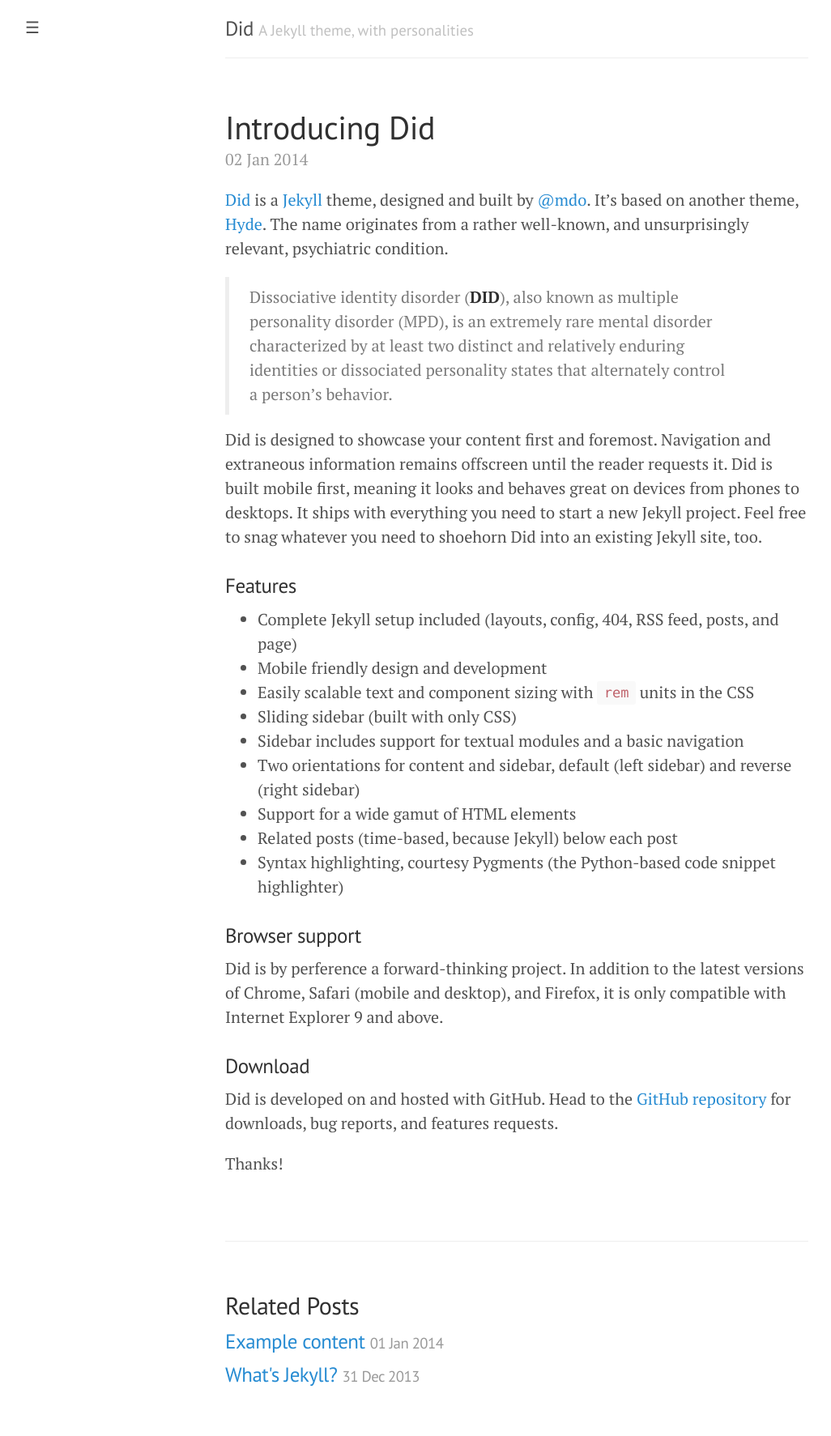
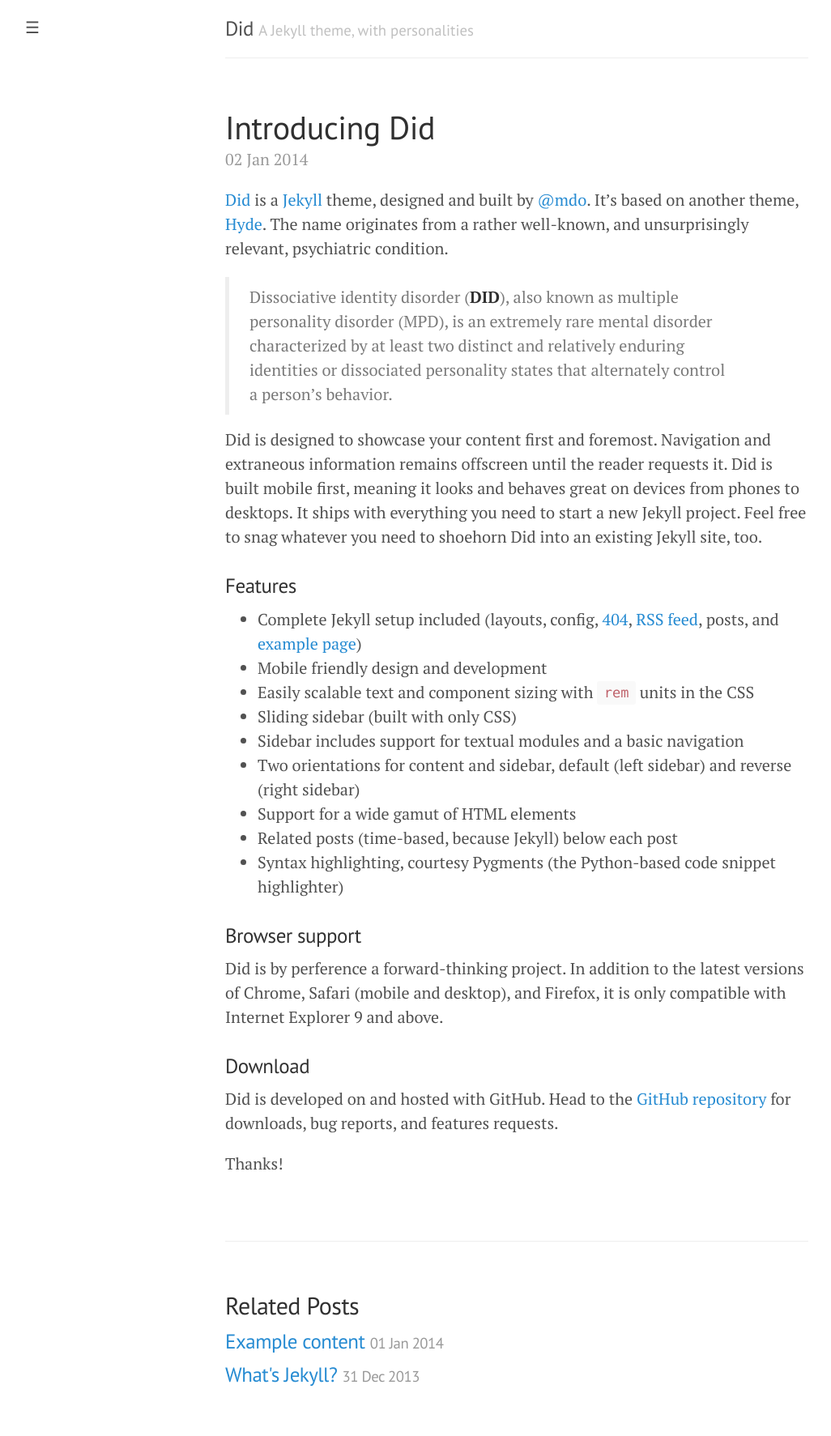
Before and after one commit to qiuyi943/qiuyi943.github.io, a Jekyll site: the page built from _posts/2014-01-02-introducing-did.md, in a window 1280 px wide. Shown: the whole page at 81% size, without its empty margins (2-1028 px from the left). Built offline with Jekyll 4.4.1, drawn with Linux system fonts in a browser that asks for light colours; Markdown is read by kramdown in place of the engine named in the settings.

Commit message:
link to pages in opening post

```diff
--- a/_posts/2014-01-02-introducing-did.md
+++ b/_posts/2014-01-02-introducing-did.md
@@ -11,7 +11,7 @@
 
 ### Features
 
-* Complete Jekyll setup included (layouts, config, 404, RSS feed, posts, and page)
+* Complete Jekyll setup included (layouts, config, [404](/404), [RSS feed](/atom.xml), posts, and [example page](/about))
 * Mobile friendly design and development
 * Easily scalable text and component sizing with `rem` units in the CSS
 * Sliding sidebar (built with only CSS)
```
